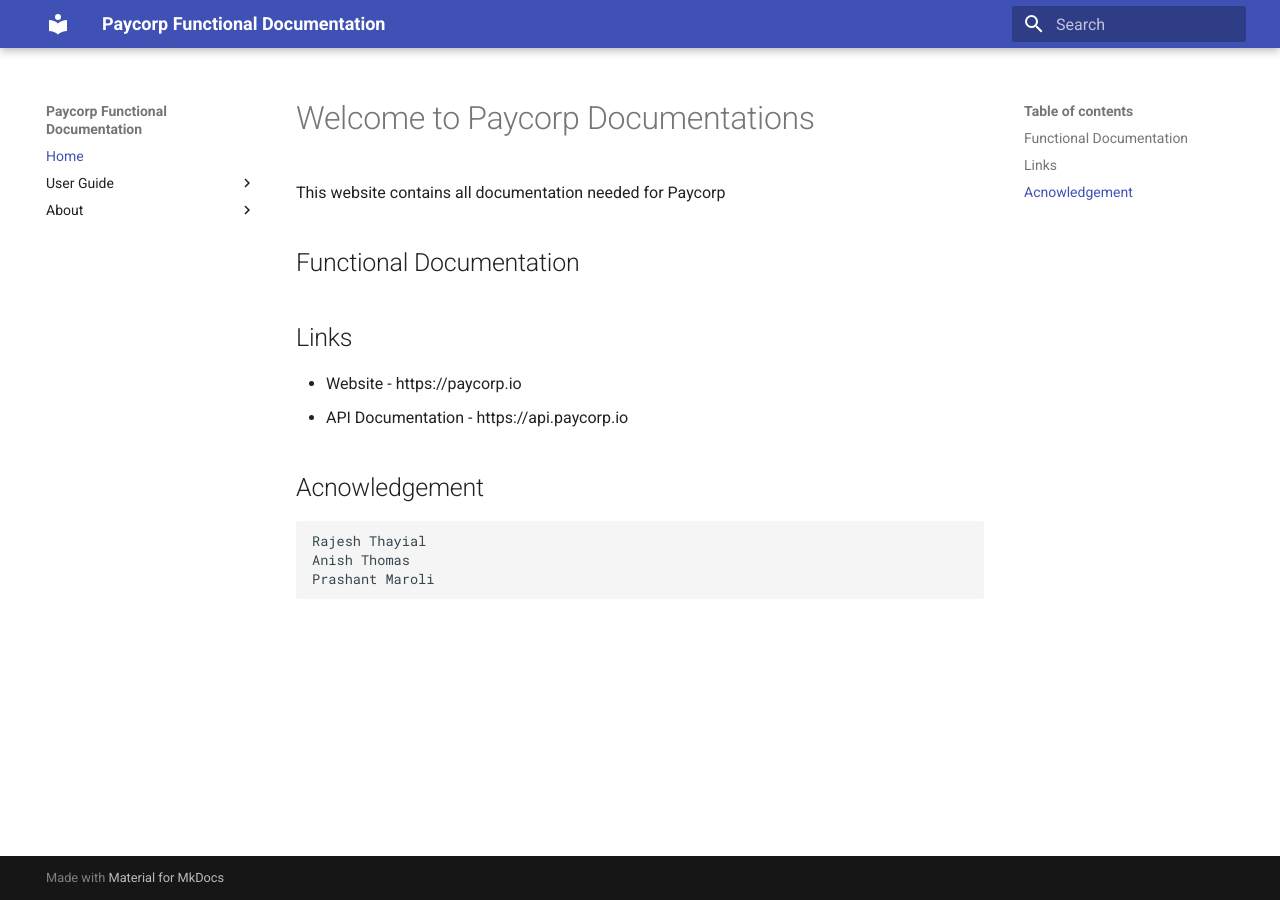
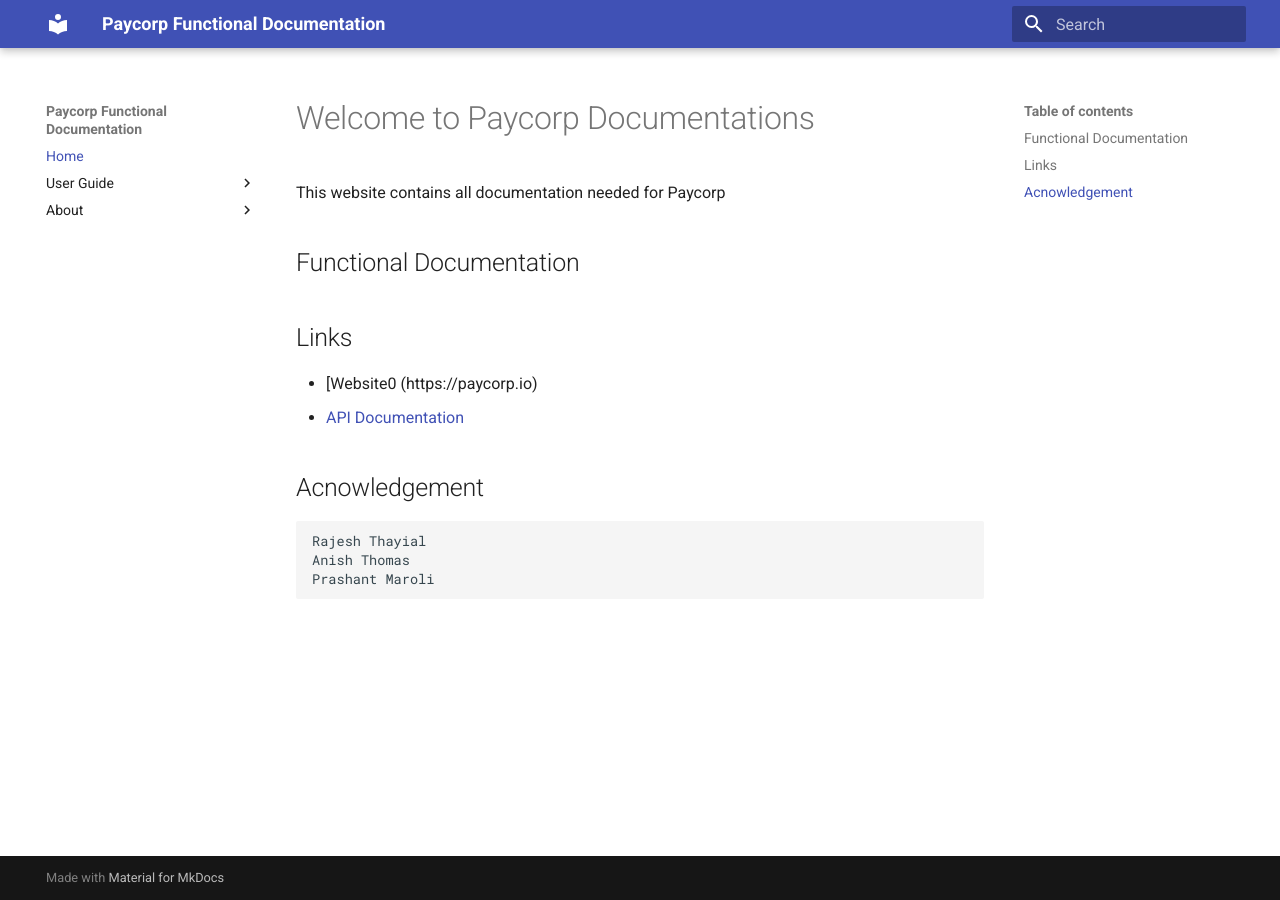
Before and after one commit to prashantevolvus/prashantevolvus.github.io, an MkDocs documentation site: the page built from docs/index.md, in a window 1280 px wide. Built offline with MkDocs 1.6.1 and Material for MkDocs 9.7.7, drawn with Linux system fonts in a browser that asks for light colours.

Commit message:
index changes

```diff
--- a/docs/index.md
+++ b/docs/index.md
@@ -6,8 +6,8 @@
 
 ## Links
 
-* Website - https://paycorp.io
-* API Documentation - https://api.paycorp.io
+* [Website0 (https://paycorp.io)
+* [API Documentation](https://api.paycorp.io)
 
 ## Acnowledgement
 
```
